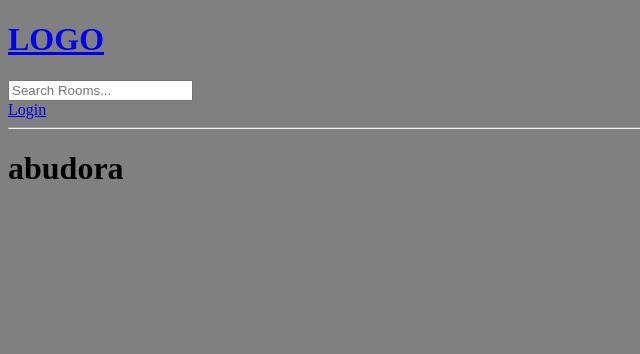
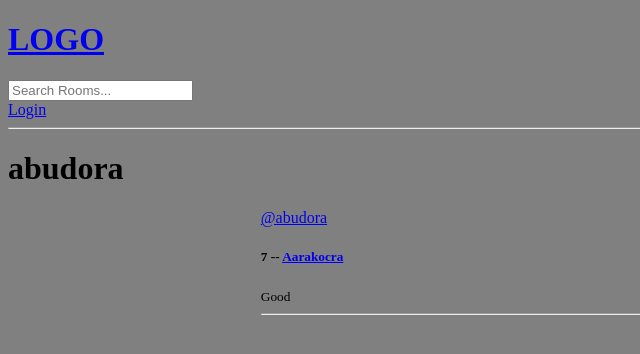
Before and after one commit to abdullah61dogan/django_a-z, a Django app: page /profile/2 in a window 1280 px wide. Shown: the top 354 px of the page, without its empty margins (0-640 px from the left). Run offline with Django 4.2, Linux system fonts and the light colour scheme; data comes from the database, SQL or seed files in the repository.

Commit message:
static_files

```diff
--- a/blog/templates/blog/feed_component.html
+++ b/blog/templates/blog/feed_component.html
@@ -6,10 +6,8 @@
         <a href="{% url 'delete-room' room.id %}">Delete</a>
         {% endif %}
 
-        <a href="{% url 'user-profile' room.host.id %}"> @{{ room.host.username }} </a>
-        <h5>
-            {{ room.id }} -- <a href="{% url 'room' room.id %}">{{ room.name }}</a>
-        </h5>
+        <a href="{% url 'user-profile' room.host.id %}">@{{ room.host.username }}</a>
+        <h5>{{ room.id }} -- <a href="{% url 'room' room.id %}">{{ room.name }}</a></h5>
         <small>{{ room.topic.name }}</small>
         <hr>
     </div>
--- a/blog/templates/blog/profile.html
+++ b/blog/templates/blog/profile.html
@@ -1,4 +1,28 @@
 {% extends "main.html" %}
 {% block content %}
+
+<style>
+    .profile-container {
+        display: grid;
+        grid-template-columns: 1fr 3fr 1fr;
+    }
+</style>
+
+
 <h1>{{user.username}}</h1>
+
+
+<div class="profile-container">
+
+<div>
+</div>
+
+<div>{% include "blog/feed_component.html" %}
+</div>
+
+<div>
+</div>
+
+</div>
+
 {% endblock content %}
--- a/blog/urls.py
+++ b/blog/urls.py
@@ -6,9 +6,11 @@ urlpatterns = [
     path("login/", views.loginPage, name="login"),
     path("register/", views.registerPage, name="register"),
     path("logout/", views.logoutUser, name="logout"),
+
     path("", views.home, name="home"),
     path("room/<str:pk>", views.room, name="room"),
     path("profile/<str:pk>", views.userProfile, name="user-profile"),
+
     path("create-room/", views.createRoom, name="create-room"),
     path("update-room/<str:pk>", views.updateRoom, name="update-room"),
     path("delete-room/<str:pk>", views.deleteRoom, name="delete-room"),
--- a/blog/views.py
+++ b/blog/views.py
@@ -106,7 +106,8 @@ def room(request, pk):
 
 def userProfile(request, pk):
     user = User.objects.get(id=pk)
-    context = {'user': user}
+    rooms = user.room_set.all()
+    context = {'user': user, 'rooms': rooms}
     return render(request, 'blog/profile.html', context)
 
 
```
